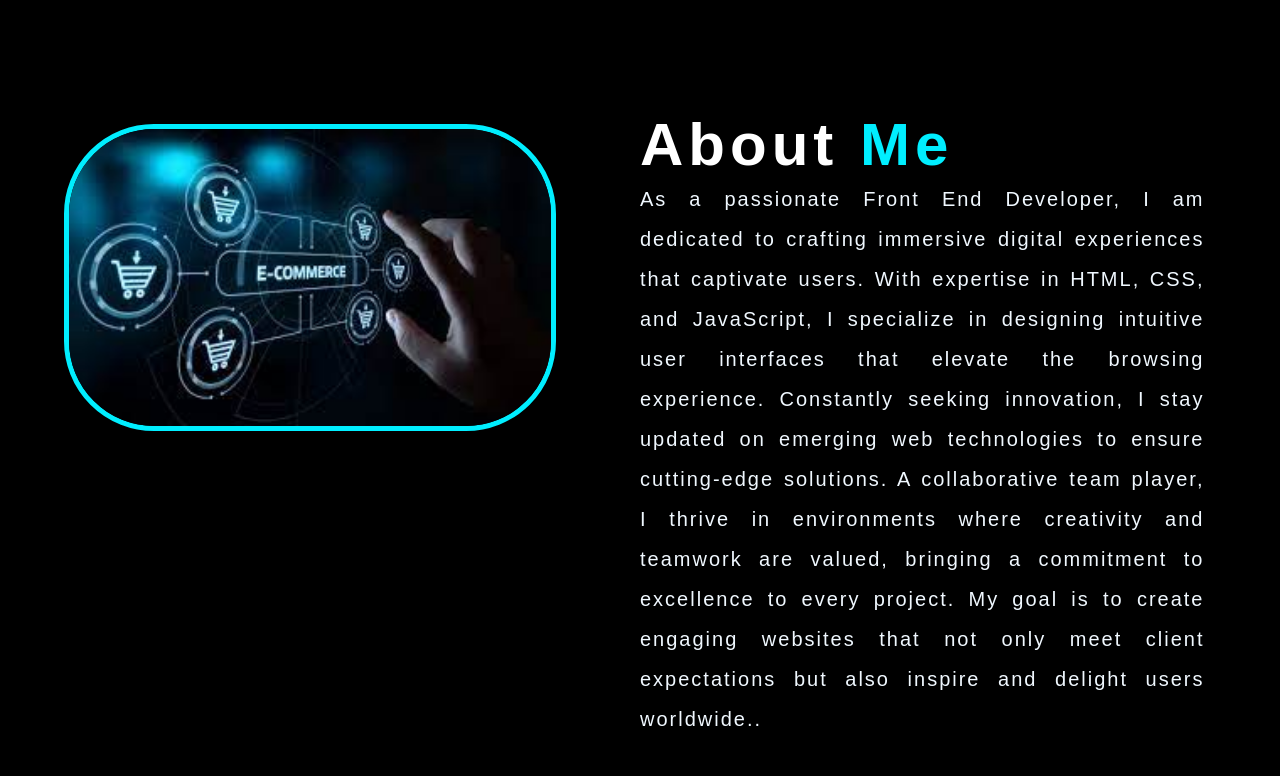
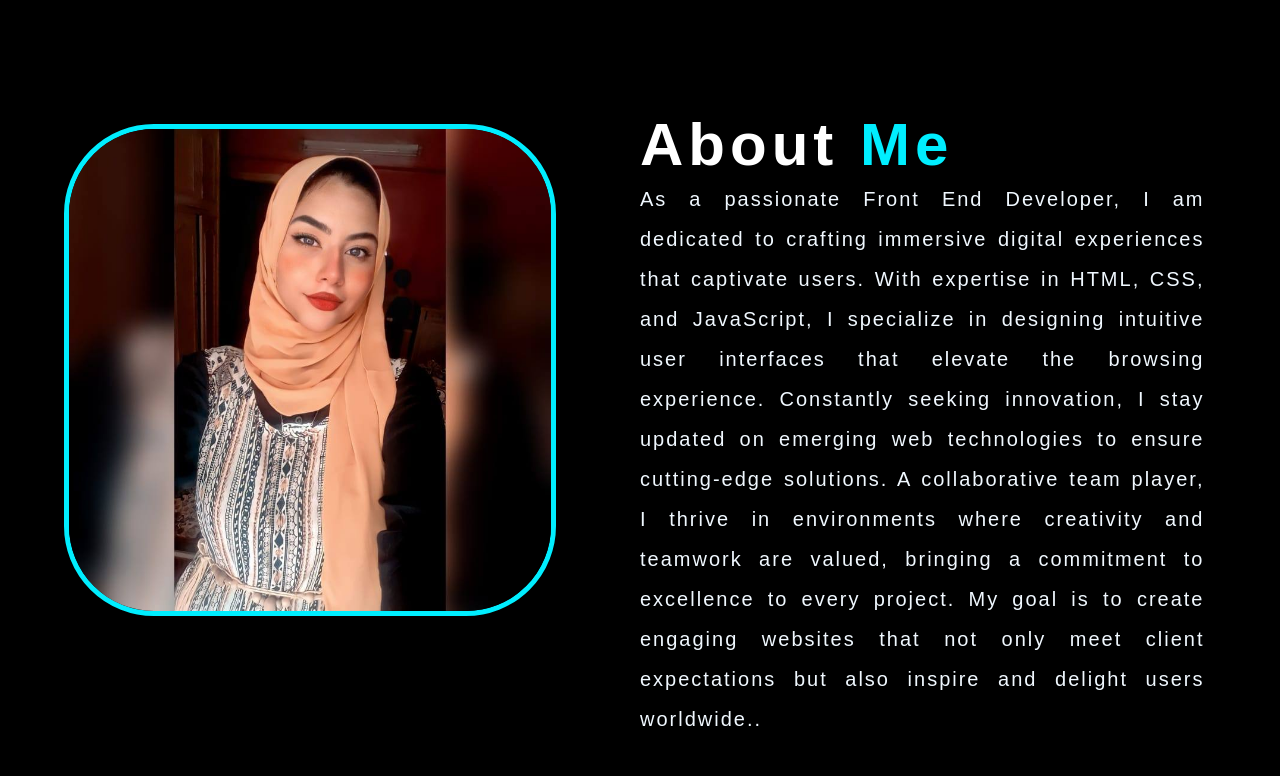
Before and after one commit to essraaamr2002/CodeAlpha_Portfolio, a plain HTML site: page index.html in a window 1280 px wide. Shown: the part 760-1536 px from the top of the page. Drawn offline with nearby package versions, Linux system fonts and the light colour scheme.

Commit message:
Update index.html

```diff
--- a/index.html
+++ b/index.html
@@ -51,7 +51,7 @@
         <section>
             <div class="about" id="About">
                 <div class="about-img">
-                    <img src="./image/download.jpeg" class="abt-res">
+                    <img src="./image/es.jpg" class="abt-res">
                 </div>
                 <div class="about-text">
                     <h2>About <span>Me</span></h2>
```
